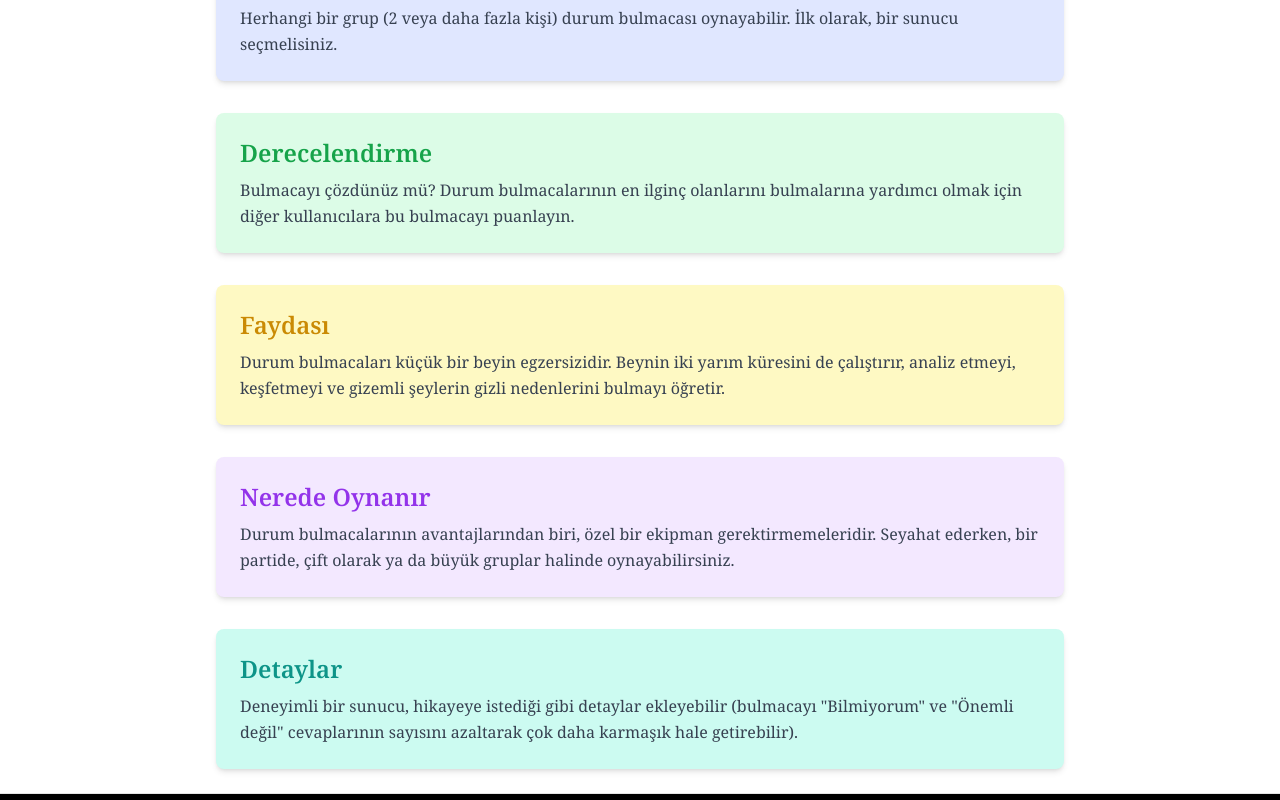
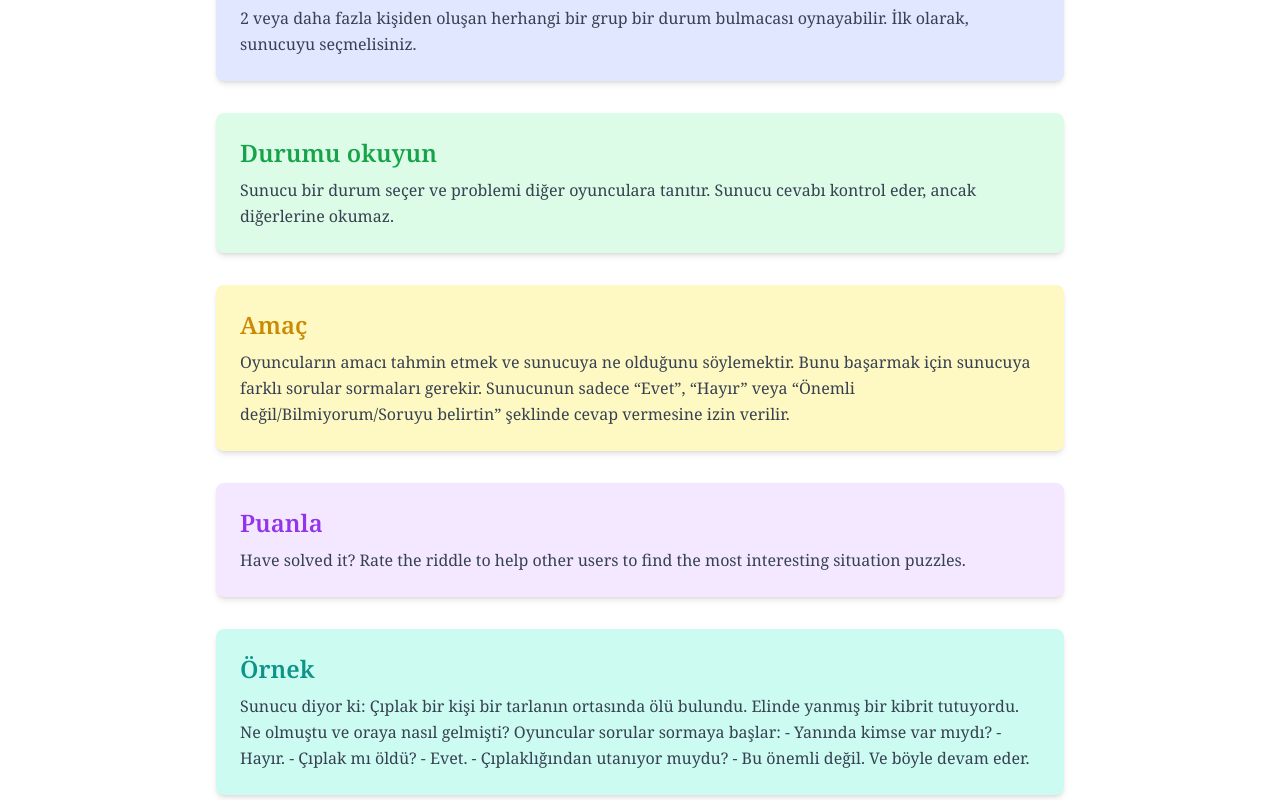
Before and after one commit to erdemgunal/hakki-araniyor, a Next.js app: page /rules in a window 1280 px wide. Shown: the part 220-1020 px from the top of the page. Built offline with nearby package versions, Linux system fonts and the light colour scheme.

Commit message:
Refactor Rules page content for clarity and consistency; update titles and add new sections for enhanced user understanding

```diff
--- a/src/app/rules/page.js
+++ b/src/app/rules/page.js
@@ -6,33 +6,51 @@ export default function Rules() {
     const sections = [
         {
             title: "Oyuncular",
-            content: "Herhangi bir grup (2 veya daha fazla kişi) durum bulmacası oynayabilir. İlk olarak, bir sunucu seçmelisiniz.",
+            content: "2 veya daha fazla kişiden oluşan herhangi bir grup bir durum bulmacası oynayabilir. İlk olarak, sunucuyu seçmelisiniz.",
             color: 'bg-indigo-100', // Example color
             titleColor: 'text-indigo-600', // Example title color
         },
         {
-            title: "Derecelendirme",
-            content: "Bulmacayı çözdünüz mü? Durum bulmacalarının en ilginç olanlarını bulmalarına yardımcı olmak için diğer kullanıcılara bu bulmacayı puanlayın.",
+            title: "Durumu okuyun",
+            content: "Sunucu bir durum seçer ve problemi diğer oyunculara tanıtır. Sunucu cevabı kontrol eder, ancak diğerlerine okumaz.",
             color: 'bg-green-100',
             titleColor: 'text-green-600',
         },
         {
-            title: "Faydası",
-            content: "Durum bulmacaları küçük bir beyin egzersizidir. Beynin iki yarım küresini de çalıştırır, analiz etmeyi, keşfetmeyi ve gizemli şeylerin gizli nedenlerini bulmayı öğretir.",
+            title: "Amaç",
+            content: "Oyuncuların amacı tahmin etmek ve sunucuya ne olduğunu söylemektir. Bunu başarmak için sunucuya farklı sorular sormaları gerekir. Sunucunun sadece “Evet”, “Hayır” veya “Önemli değil/Bilmiyorum/Soruyu belirtin” şeklinde cevap vermesine izin verilir.",
             color: 'bg-yellow-100',
             titleColor: 'text-yellow-600',
         },
         {
-            title: "Nerede Oynanır",
-            content: "Durum bulmacalarının avantajlarından biri, özel bir ekipman gerektirmemeleridir. Seyahat ederken, bir partide, çift olarak ya da büyük gruplar halinde oynayabilirsiniz.",
+            title: "Puanla",
+            content: "Have solved it? Rate the riddle to help other users to find the most interesting situation puzzles.",
             color: 'bg-purple-100',
             titleColor: 'text-purple-600',
         },
         {
-            title: "Detaylar",
-            content: "Deneyimli bir sunucu, hikayeye istediği gibi detaylar ekleyebilir (bulmacayı \"Bilmiyorum\" ve \"Önemli değil\" cevaplarının sayısını azaltarak çok daha karmaşık hale getirebilir).",
+            title: "Örnek",
+            content: "Sunucu diyor ki: Çıplak bir kişi bir tarlanın ortasında ölü bulundu. Elinde yanmış bir kibrit tutuyordu. Ne olmuştu ve oraya nasıl gelmişti?  Oyuncular sorular sormaya başlar:  - Yanında kimse var mıydı?  - Hayır.  - Çıplak mı öldü?  - Evet.  - Çıplaklığından utanıyor muydu? - Bu önemli değil. Ve böyle devam eder.",
             color: 'bg-teal-100',
             titleColor: 'text-teal-600',
+        },
+        {
+            "title": "Avantaj",
+            "content": "Durum bulmacaları küçük bir beyin depremidir. Her iki yarımküreyi de harekete geçirir, analiz etmeyi, keşfetmeyi ve gizemli şeylerin gizli nedenlerini bulmayı öğretir. Birçok kuruluş, çalışanlarının düşünme yeteneklerini geliştirmek amacıyla beyin fırtınası yapmak için durum bulmacalarını seçmektedir.",
+            "color": "bg-red-100",
+            "titleColor": "text-red-600"
+        },
+        {
+            "title":"Nerede oynanır",
+            "content":"Durum bulmacalarının avantajlarından biri de herhangi bir özel ekipman gerektirmemesidir. Hareket halindeyken, seyahat ederken, bir partide, çiftler halinde veya büyük gruplar halinde oynayabilirsiniz.",
+            "color":"bg-blue-100",
+            "titleColor":"text-blue-600"
+        },
+        {
+            "title":"Detaylar",
+            "content":"Deneyimli bir sunucu hikayeye istediği ayrıntıları ekleyebilir (bilmece, “Bilmiyorum” ve “Önemli değil” cevaplarının sayısını azaltarak çok daha karmaşık hale gelebilir).",
+            "color":"bg-yellow-100",
+            "titleColor":"text-yellow-600"
         }
     ];
 
```
